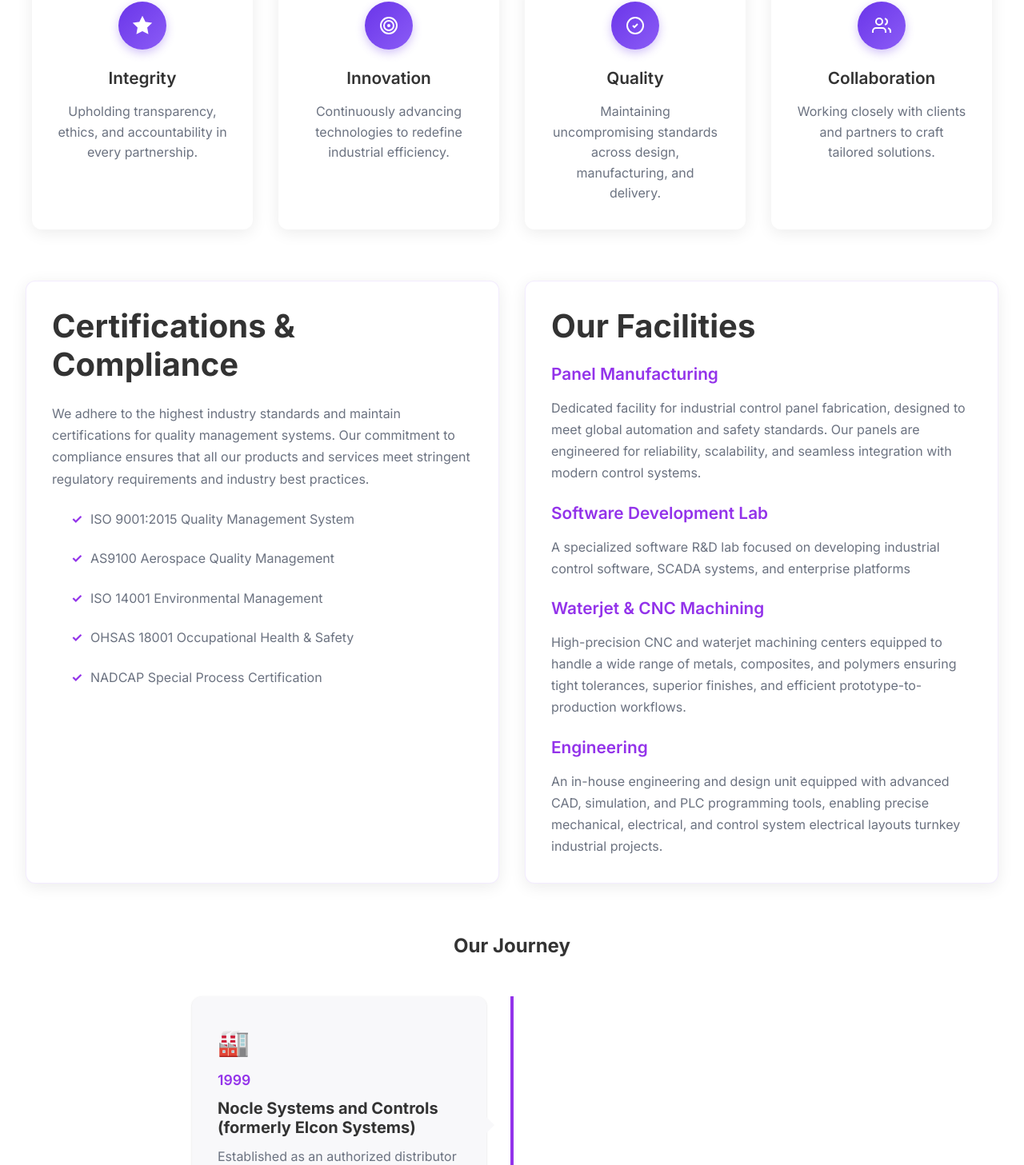
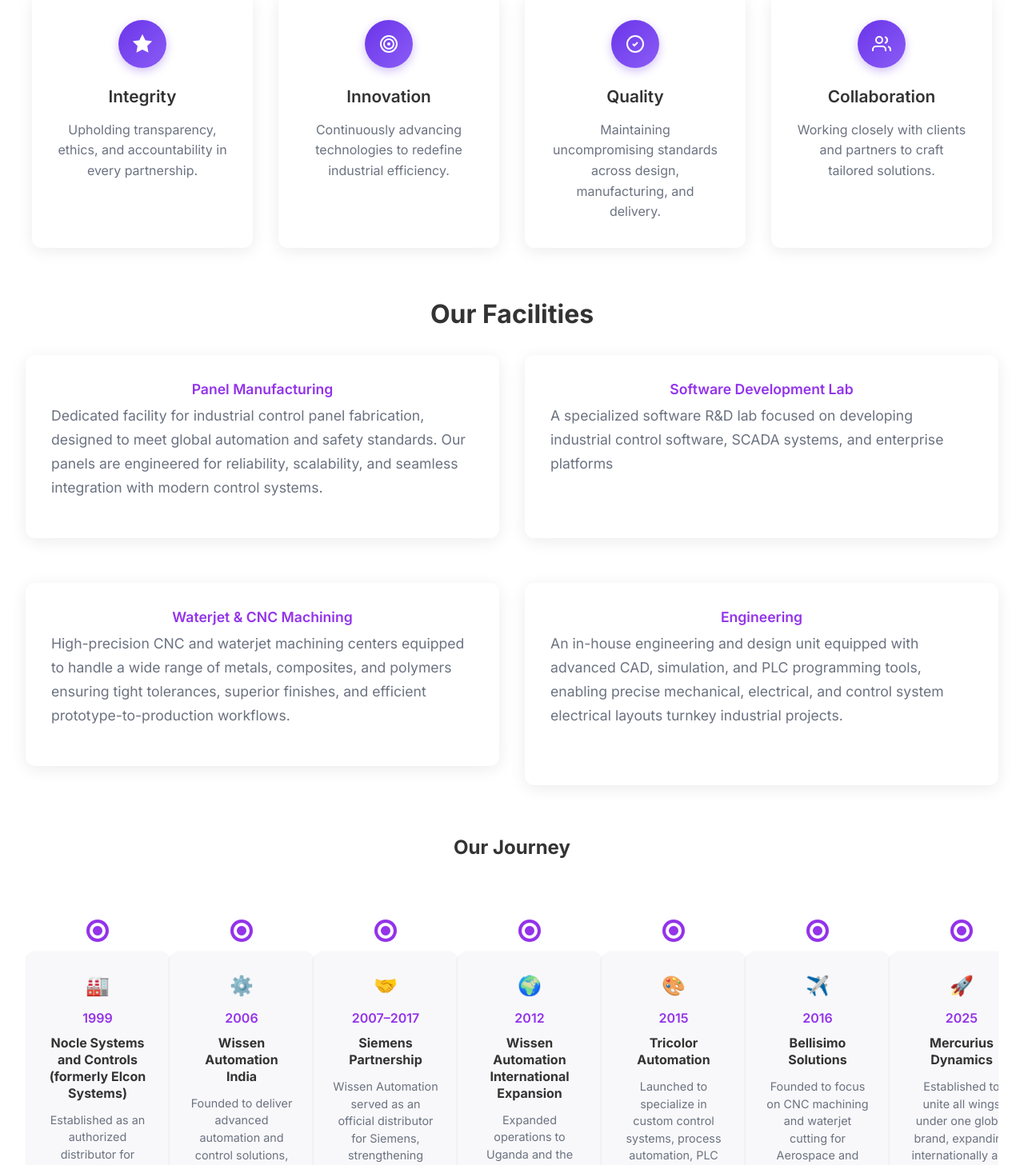
Before and after one commit to vaibhav211002/mercurius-dynamics-landing-page, a React (Create React App) app: page /about in a window 1280 px wide. Shown: the part 1320-2777 px from the top of the page at 80% size. Built offline with nearby package versions, Linux system fonts and the light colour scheme.

Commit message:
added changes to this

```diff
--- a/src/pages/AboutPage.css
+++ b/src/pages/AboutPage.css
@@ -32,7 +32,8 @@
   margin-bottom: 2rem;
 }
 
-.content-section h1 {
+.content-section h1,
+.content-section h2 {
   margin-bottom: 1.5rem;
   color: var(--text-dark);
   text-align: center;
@@ -67,6 +68,23 @@
   color: var(--text-gray);
 }
 
+/* Company Overview Section */
+.company-overview-section {
+  margin-bottom: 4rem;
+}
+
+/* Facilities Section */
+.facilities-section {
+  margin: 4rem 0;
+}
+
+.facilities-grid {
+  display: grid;
+  grid-template-columns: repeat(2, 1fr);
+  gap: 2rem;
+  margin-top: 2rem;
+}
+
 /* Content Cards */
 .content-card {
   background: var(--background-light-gray);
@@ -75,11 +93,18 @@
   box-shadow: var(--shadow-light);
   height: 100%;
   margin-bottom: 2rem;
+  transition: all 0.3s ease;
+}
+
+.content-card:hover {
+  transform: translateY(-5px);
+  box-shadow: 0 8px 30px rgba(0, 0, 0, 0.12);
 }
 
 .content-card h2 {
   margin-bottom: 1.5rem;
   color: var(--text-dark);
+  text-align: center;
 }
 
 .content-card p {
@@ -195,10 +220,39 @@
 /* Facility Items */
 .facility-item {
   margin-bottom: 1.5rem;
+  background: white;
+  padding: 2rem;
+  border-radius: 12px;
+  box-shadow: 0 4px 20px rgba(0, 0, 0, 0.08);
+  transition: all 0.3s ease;
+  opacity: 0;
+  transform: translateY(30px);
+  animation: facilityCardReveal 0.6s ease-out forwards;
+}
+
+.facility-item:nth-child(1) { animation-delay: 0.1s; }
+.facility-item:nth-child(2) { animation-delay: 0.2s; }
+.facility-item:nth-child(3) { animation-delay: 0.3s; }
+.facility-item:nth-child(4) { animation-delay: 0.4s; }
+
+.facility-item:hover {
+  transform: translateY(-8px);
+  box-shadow: 0 8px 30px rgba(0, 0, 0, 0.15);
 }
 
 .facility-item:last-child {
   margin-bottom: 0;
+}
+
+@keyframes facilityCardReveal {
+  0% {
+    opacity: 0;
+    transform: translateY(30px);
+  }
+  100% {
+    opacity: 1;
+    transform: translateY(0);
+  }
 }
 
 .facility-title {
@@ -206,6 +260,7 @@
   font-size: 1.1rem;
   font-weight: 600;
   margin-bottom: 0.5rem;
+  text-align: center;
 }
 
 .facility-description {
@@ -251,95 +306,128 @@
   color: var(--text-dark);
 }
 
-.timeline {
+/* Horizontal Timeline */
+.horizontal-timeline {
   position: relative;
-  max-width: 800px;
-  margin: 0 auto;
+  display: flex;
+  justify-content: space-between;
+  align-items: flex-start;
+  padding: 2rem 0;
+  overflow-x: auto;
+  min-height: 400px;
 }
 
-.timeline::before {
-  content: '';
+.timeline-line {
   position: absolute;
-  left: 50%;
-  top: 0;
-  bottom: 0;
-  width: 4px;
+  top: 50%;
+  left: 0;
+  right: 0;
+  height: 4px;
   background: var(--primary-purple);
-  transform: translateX(-50%);
+  transform: translateY(-50%);
+  z-index: 1;
+  width: 0;
+  animation: timelineLineReveal 2s ease-in-out forwards;
+  animation-delay: 0.5s;
 }
 
-.timeline-item {
-  position: relative;
-  margin-bottom: 3rem;
-  width: 50%;
+@keyframes timelineLineReveal {
+  from {
+    width: 0;
+  }
+  to {
+    width: 100%;
+  }
 }
 
-.timeline-item.left {
-  left: 0;
-  padding-right: 2rem;
+.horizontal-timeline-item {
+  position: relative;
+  flex: 1;
+  max-width: 200px;
+  min-width: 180px;
+  display: flex;
+  flex-direction: column;
+  align-items: center;
+  z-index: 2;
 }
 
-.timeline-item.right {
-  left: 50%;
-  padding-left: 2rem;
+.timeline-dot {
+  width: 20px;
+  height: 20px;
+  background: var(--primary-purple);
+  border-radius: 50%;
+  border: 4px solid white;
+  box-shadow: 0 0 0 4px var(--primary-purple);
+  margin-bottom: 1rem;
+  z-index: 3;
+  opacity: 0;
+  transform: scale(0);
+  animation: dotReveal 0.6s ease-out forwards;
+}
+
+@keyframes dotReveal {
+  0% {
+    opacity: 0;
+    transform: scale(0);
+  }
+  50% {
+    opacity: 1;
+    transform: scale(1.2);
+  }
+  100% {
+    opacity: 1;
+    transform: scale(1);
+  }
 }
 
 .timeline-content {
   background: var(--background-light-gray);
-  padding: 2rem;
+  padding: 1.5rem;
   border-radius: 12px;
   box-shadow: var(--shadow-light);
-  position: relative;
+  text-align: center;
+  width: 100%;
+  max-width: 200px;
+  opacity: 0;
+  transform: translateY(30px);
+  animation: contentReveal 0.8s ease-out forwards;
 }
 
-.timeline-item.left .timeline-content::after {
-  content: '';
-  position: absolute;
-  right: -10px;
-  top: 50%;
-  transform: translateY(-50%);
-  width: 0;
-  height: 0;
-  border-left: 10px solid var(--background-light-gray);
-  border-top: 10px solid transparent;
-  border-bottom: 10px solid transparent;
-}
-
-.timeline-item.right .timeline-content::after {
-  content: '';
-  position: absolute;
-  left: -10px;
-  top: 50%;
-  transform: translateY(-50%);
-  width: 0;
-  height: 0;
-  border-right: 10px solid var(--background-light-gray);
-  border-top: 10px solid transparent;
-  border-bottom: 10px solid transparent;
+@keyframes contentReveal {
+  0% {
+    opacity: 0;
+    transform: translateY(30px);
+  }
+  100% {
+    opacity: 1;
+    transform: translateY(0);
+  }
 }
 
 .timeline-icon {
-  font-size: 2rem;
+  font-size: 1.5rem;
   margin-bottom: 0.5rem;
 }
 
 .timeline-year {
   color: var(--primary-purple);
   font-weight: 600;
-  font-size: 1.1rem;
+  font-size: 1rem;
   margin-bottom: 0.5rem;
 }
 
 .timeline-title {
   color: var(--text-dark);
   margin-bottom: 0.75rem;
-  font-size: 1.25rem;
+  font-size: 1rem;
+  line-height: 1.3;
 }
 
 .timeline-description {
   color: var(--text-gray);
-  line-height: 1.6;
+  line-height: 1.5;
   margin: 0;
+  font-size: 0.9rem;
 }
 
 /* CTA Section */
@@ -426,41 +514,53 @@
     gap: 1.5rem;
   }
 
+  .facilities-grid {
+    grid-template-columns: 1fr;
+    gap: 1.5rem;
+  }
+
+  .facility-item {
+    padding: 1.5rem;
+  }
+
   .core-value-card {
     padding: 1.5rem;
   }
 
-  .timeline::before {
-    left: 20px;
+  .horizontal-timeline {
+    flex-direction: column;
+    align-items: center;
+    min-height: auto;
   }
 
-  .timeline-item {
-    width: 100%;
-    left: 0 !important;
-    padding-left: 3rem !important;
-    padding-right: 0 !important;
+  .timeline-line {
+    top: 0;
+    left: 50%;
+    right: auto;
+    width: 4px;
+    height: 100%;
+    transform: translateX(-50%);
   }
 
-  .timeline-item.left .timeline-content::after,
-  .timeline-item.right .timeline-content::after {
-    left: -10px;
-    right: auto;
-    border-right: 10px solid var(--background-light-gray);
-    border-left: none;
-    border-top: 10px solid transparent;
-    border-bottom: 10px solid transparent;
+  .horizontal-timeline-item {
+    max-width: 100%;
+    width: 100%;
+    margin-bottom: 2rem;
+    flex-direction: row;
+    align-items: center;
+    text-align: left;
+  }
+
+  .timeline-dot {
+    margin-right: 1rem;
+    margin-bottom: 0;
+    flex-shrink: 0;
   }
 
   .timeline-content {
-    padding: 1.5rem;
-  }
-
-  .timeline-title {
-    font-size: 1.1rem;
-  }
-
-  .timeline-description {
-    font-size: 0.9rem;
+    text-align: left;
+    max-width: none;
+    flex: 1;
   }
 
   .cta-card {
@@ -486,11 +586,18 @@
     padding: 2.5rem 0;
   }
 
-  .timeline-item {
-    padding-left: 2.5rem !important;
+  .horizontal-timeline-item {
+    flex-direction: column;
+    text-align: center;
+  }
+
+  .timeline-dot {
+    margin-right: 0;
+    margin-bottom: 1rem;
   }
 
   .timeline-content {
+    text-align: center;
     padding: 1.25rem;
   }
 }
@@ -526,6 +633,11 @@
     gap: 1rem;
   }
 
+  .facilities-grid {
+    grid-template-columns: 1fr;
+    gap: 1rem;
+  }
+
   .core-value-card {
     padding: 1.25rem;
   }
@@ -553,20 +665,16 @@
     font-size: 0.85rem;
   }
 
-  .timeline-item {
-    padding-left: 2rem !important;
-  }
-
   .timeline-content {
     padding: 1rem;
   }
 
   .timeline-title {
-    font-size: 1rem;
+    font-size: 0.9rem;
   }
 
   .timeline-description {
-    font-size: 0.85rem;
+    font-size: 0.8rem;
   }
 
   .cta-card {
@@ -804,6 +912,14 @@
     transform: translateY(-2px);
   }
 
+  .facility-item:hover {
+    transform: none;
+  }
+
+  .facility-item:active {
+    transform: translateY(-4px);
+  }
+
   .timeline-item:hover {
     transform: none;
   }
--- a/src/pages/AboutPage.js
+++ b/src/pages/AboutPage.js
@@ -83,10 +83,9 @@
       {/* Main Content */}
       <section className="about-content">
         <div className="container">
-          <div className="row">
-            {/* Company Overview */}
+          {/* Company Overview - Full Width */}
           <motion.div
-              className="col col-6"
+            className="company-overview-section"
             {...fadeInUp}
           >
             <div className="content-section">
@@ -101,20 +100,20 @@
               <p>
 At Mercurius Dynamics, we deliver end-to-end solutions from turnkey engineering, CNC machining, waterjet cutting, and fabrication to process automation, control systems, and enterprise software platforms. Our goal is to empower industries with smarter, more connected, and future-ready operations.
 With a multidisciplinary team of engineers, developers, and system integrators, we serve core sectors including Aerospace, Defence, Oil & Gas, Rail & Metro, Power, Automotive, Cement, Steel, Chemicals, and FMCG providing comprehensive design, development, and implementation services tailored to the evolving demands of modern industry.
-Rooted in the same leadership values that have driven our group’s success for decades.
+Rooted in the same leadership values that have driven our group's success for decades.
 </p>
             </div>
           </motion.div>
 
-            {/* Mission, Vision & Values */}
+          {/* Mission and Vision - Side by Side */}
+          <div className="row">
             <motion.div
               className="col col-6"
               {...fadeInUp}
               transition={{ delay: 0.1 }}
             >
               <div className="content-card">
-                <h2>Mission, Vision & Values</h2>
-
+                <h2>Mission</h2>
                 <div className="value-item">
                   <div className="value-icon">
                     <svg width="32" height="32" viewBox="0 0 24 24" fill="none">
@@ -124,12 +123,21 @@
                     </svg>
                   </div>
                   <div className="value-content">
-                    <h3 className="value-title">Mission</h3>
                     <p className="value-description">
-To engineer innovative, reliable, and intelligent industrial solutions that combine excellence, and intelligence, empowering industries to achieve greater efficiency, accuracy, and sustainability.                    </p>
+                      To engineer innovative, reliable, and intelligent industrial solutions that combine excellence, and intelligence, empowering industries to achieve greater efficiency, accuracy, and sustainability.
+                    </p>
                   </div>
                 </div>
+              </div>
+            </motion.div>
 
+            <motion.div
+              className="col col-6"
+              {...fadeInUp}
+              transition={{ delay: 0.2 }}
+            >
+              <div className="content-card">
+                <h2>Vision</h2>
                 <div className="value-item">
                   <div className="value-icon">
                     <svg width="32" height="32" viewBox="0 0 24 24" fill="none">
@@ -138,23 +146,8 @@
                     </svg>
                   </div>
                   <div className="value-content">
-                    <h3 className="value-title">Vision</h3>
                     <p className="value-description">
                       To be a global leader in integrated engineering and automation, recognized for transforming industries through technology, precision, and innovation, while building smarter, more connected, and future-ready operations.
-                    </p>
-                  </div>
-                </div>
-
-                <div className="value-item">
-                  <div className="value-icon">
-                    <svg width="32" height="32" viewBox="0 0 24 24" fill="none">
-                      <path d="M12 2l3.09 6.26L22 9.27l-5 4.87 1.18 6.88L12 17.77l-6.18 3.25L7 14.14 2 9.27l6.91-1.01L12 2z" stroke="currentColor" strokeWidth="2" fill="currentColor"/>
-                    </svg>
-                  </div>
-                  <div className="value-content">
-                    <h3 className="value-title">Values</h3>
-                    <p className="value-description">
-                      At Mercurius Dynamics, our values define how we build, innovate, and deliver:
                     </p>
                   </div>
                 </div>
@@ -221,39 +214,19 @@
             </div>
           </motion.div>
 
-          <div className="row">
-            {/* Certifications & Compliance */}
-            <motion.div
-              className="col col-6"
-              {...fadeInUp}
-              transition={{ delay: 0.2 }}
-            >
-              <div className="content-card">
-                <h2>Certifications & Compliance</h2>
-                <p>
-                  We adhere to the highest industry standards and maintain certifications for quality management systems.
-                  Our commitment to compliance ensures that all our products and services meet stringent regulatory
-                  requirements and industry best practices.
-                </p>
-                <ul className="certifications-list">
-                  <li>ISO 9001:2015 Quality Management System</li>
-                  <li>AS9100 Aerospace Quality Management</li>
-                  <li>ISO 14001 Environmental Management</li>
-                  <li>OHSAS 18001 Occupational Health & Safety</li>
-                  <li>NADCAP Special Process Certification</li>
-                </ul>
-              </div>
-            </motion.div>
-
           {/* Our Facilities */}
           <motion.div
-              className="col col-6"
+            className="facilities-section"
             {...fadeInUp}
             transition={{ delay: 0.3 }}
           >
-              <div className="content-card">
-                <h2>Our Facilities</h2>
+            <div className="content-section">
+              <h2>
+                <span className="heading-normal">Our </span>
+                <span className="heading-normal">Facilities</span>
+              </h2>
 
+              <div className="facilities-grid">
                 <div className="facility-item">
                   <h3 className="facility-title">Panel Manufacturing</h3>
                   <p className="facility-description">
@@ -271,20 +244,21 @@
                 <div className="facility-item">
                   <h3 className="facility-title">Waterjet & CNC Machining</h3>
                   <p className="facility-description">
-High-precision CNC and waterjet machining centers equipped to handle a wide range of metals, composites, and polymers  ensuring tight tolerances, superior finishes, and efficient prototype-to-production workflows.
+                    High-precision CNC and waterjet machining centers equipped to handle a wide range of metals, composites, and polymers ensuring tight tolerances, superior finishes, and efficient prototype-to-production workflows.
                   </p>
                 </div>
 
                 <div className="facility-item">
                   <h3 className="facility-title">Engineering</h3>
                   <p className="facility-description">
-An in-house engineering and design unit equipped with advanced CAD, simulation, and PLC programming tools, enabling precise mechanical, electrical, and control system electrical layouts turnkey industrial projects.                  </p>
+                    An in-house engineering and design unit equipped with advanced CAD, simulation, and PLC programming tools, enabling precise mechanical, electrical, and control system electrical layouts turnkey industrial projects.
+                  </p>
+                </div>
               </div>
             </div>
           </motion.div>
-          </div>
 
-          {/* Our Journey Timeline */}
+          {/* Our Journey Timeline - Horizontal */}
           <motion.div
             className="timeline-section"
             {...fadeInUp}
@@ -294,18 +268,26 @@
               <h2>Our Journey</h2>
             </div>
 
-            <div className="timeline">
+            <div className="horizontal-timeline">
+              <div className="timeline-line"></div>
               {timelineData.map((item, index) => (
                 <motion.div
                   key={index}
-                  className={`timeline-item ${index % 2 === 0 ? 'left' : 'right'}`}
+                  className="horizontal-timeline-item"
                   variants={fadeInUp}
                   initial="initial"
                   whileInView="animate"
                   viewport={{ once: true }}
-                  transition={{ delay: index * 0.1 }}
+                  transition={{ delay: 0.5 + (index * 0.2) }}
                 >
-                  <div className="timeline-content">
+                  <div
+                    className="timeline-dot"
+                    style={{ animationDelay: `${1.2 + (index * 0.2)}s` }}
+                  ></div>
+                  <div
+                    className="timeline-content"
+                    style={{ animationDelay: `${1.4 + (index * 0.2)}s` }}
+                  >
                     <div className="timeline-icon">{item.icon}</div>
                     <div className="timeline-year">{item.year}</div>
                     <h3 className="timeline-title">{item.title}</h3>
```
Also changed, not shown: src/components/Footer.css (+81 -3 lines), src/components/Footer.js (+9 -8 lines). Lines whose indentation alone changed are shown as unchanged.
